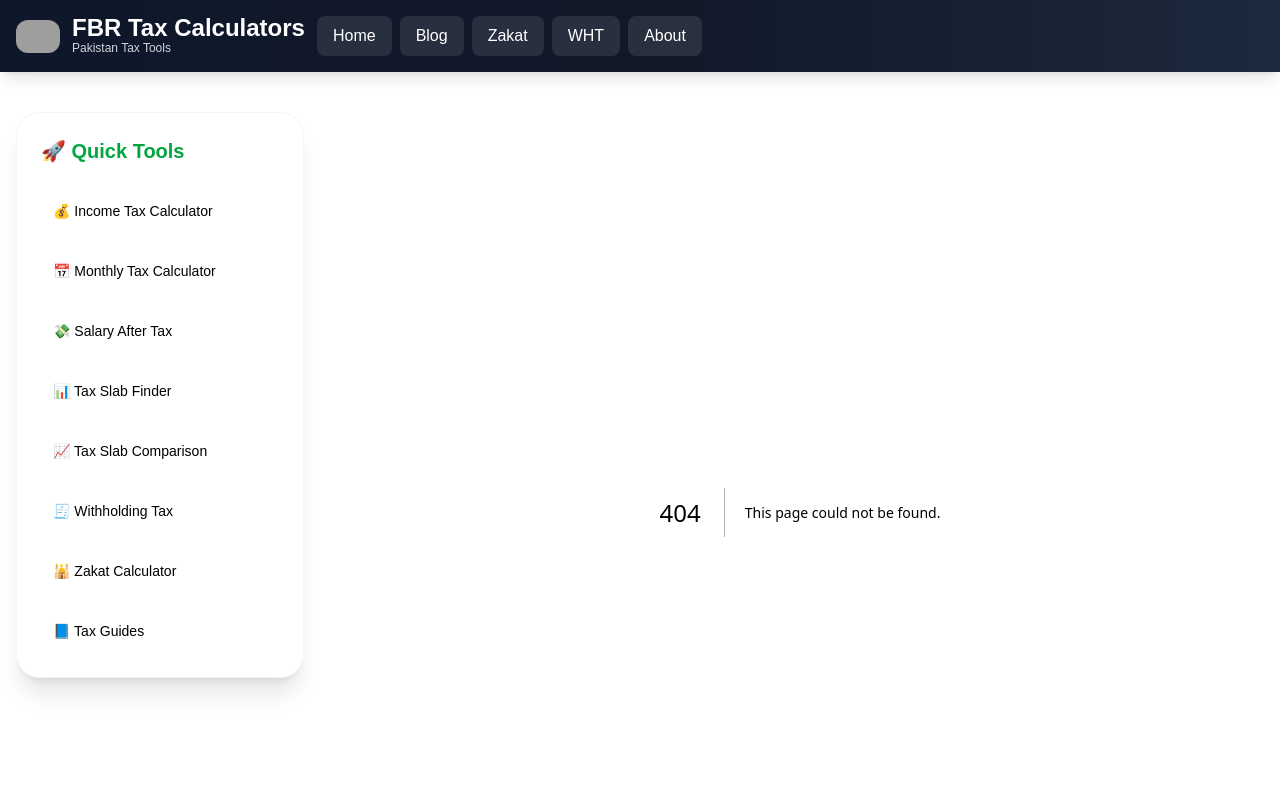
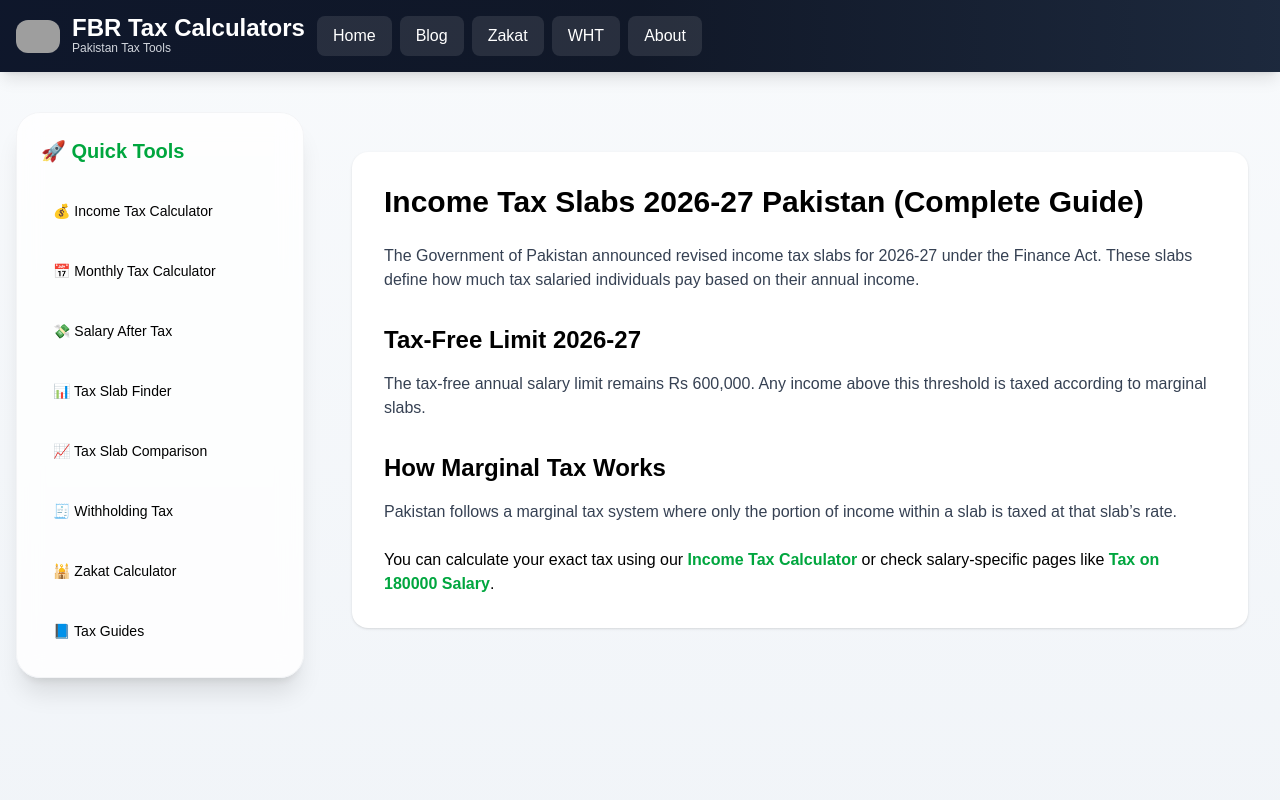
Before and after one commit to muhammadobaid1986/fbrtaxcalculators, a Next.js app: page /blog/income-tax-slabs-2026-27-pakistan in a window 1280 px wide. Before the commit this address had no page. Shown: the top 800 px of the page. Built offline with nearby package versions, Linux system fonts and the light colour scheme; grey boxes are pictures that could not be loaded.

Commit message:
Added authority blog page for 2026-27 tax slabs

```diff
--- /dev/null
+++ b/app/blog/income-tax-slabs-2026-27-pakistan/page.tsx
@@ -0,0 +1,46 @@
+export const metadata = {
+  title: "Income Tax Slabs 2026-27 Pakistan | Complete FBR Guide",
+  description:
+    "Complete guide to Pakistan income tax slabs 2026-27 including rates, salary brackets, and FBR marginal tax system.",
+};
+
+export default function Page() {
+  return (
+    <div className="max-w-4xl mx-auto bg-white p-8 rounded-2xl shadow mt-10">
+      <h1 className="text-3xl font-bold mb-6">
+        Income Tax Slabs 2026-27 Pakistan (Complete Guide)
+      </h1>
+
+      <p className="mb-4 text-gray-700">
+        The Government of Pakistan announced revised income tax slabs for 2026-27
+        under the Finance Act. These slabs define how much tax salaried individuals
+        pay based on their annual income.
+      </p>
+
+      <h2 className="text-2xl font-semibold mt-8 mb-4">
+        Tax-Free Limit 2026-27
+      </h2>
+
+      <p className="mb-4 text-gray-700">
+        The tax-free annual salary limit remains Rs 600,000.
+        Any income above this threshold is taxed according to marginal slabs.
+      </p>
+
+      <h2 className="text-2xl font-semibold mt-8 mb-4">
+        How Marginal Tax Works
+      </h2>
+
+      <p className="mb-4 text-gray-700">
+        Pakistan follows a marginal tax system where only the portion of income
+        within a slab is taxed at that slab’s rate.
+      </p>
+
+      <p className="mt-6">
+        You can calculate your exact tax using our
+        <a href="/" className="text-green-600 font-semibold"> Income Tax Calculator</a> or
+        check salary-specific pages like
+        <a href="/salary/180000" className="text-green-600 font-semibold"> Tax on 180000 Salary</a>.
+      </p>
+    </div>
+  );
+}
```
